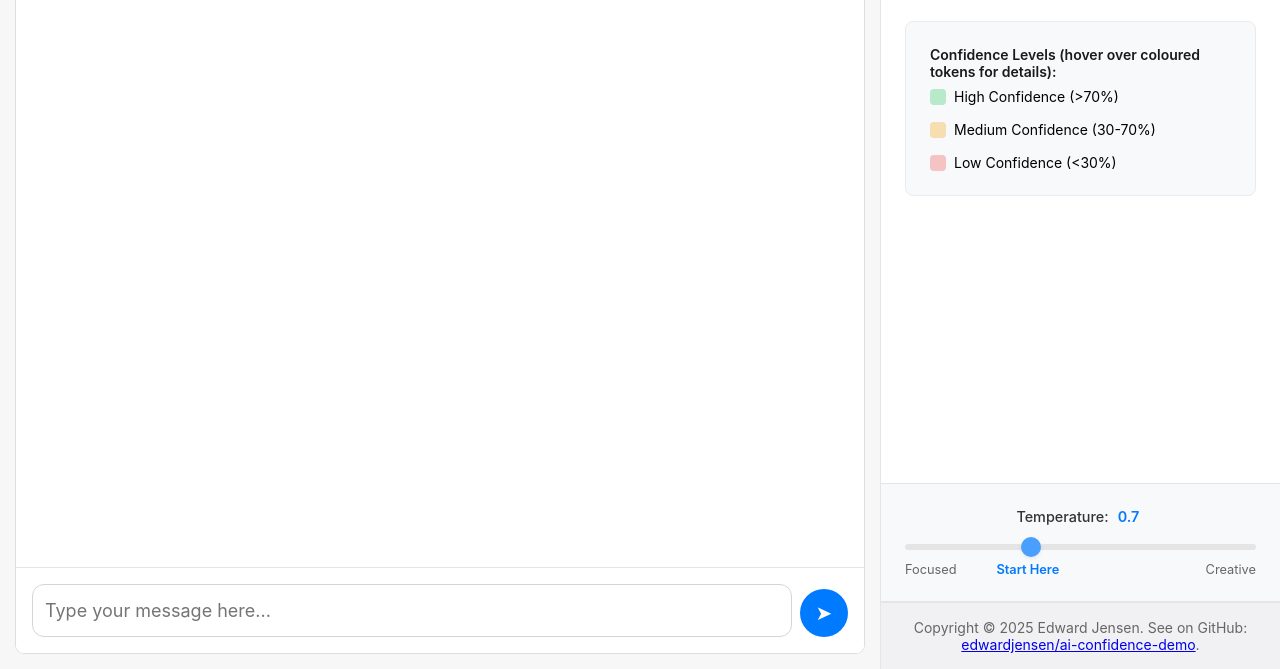
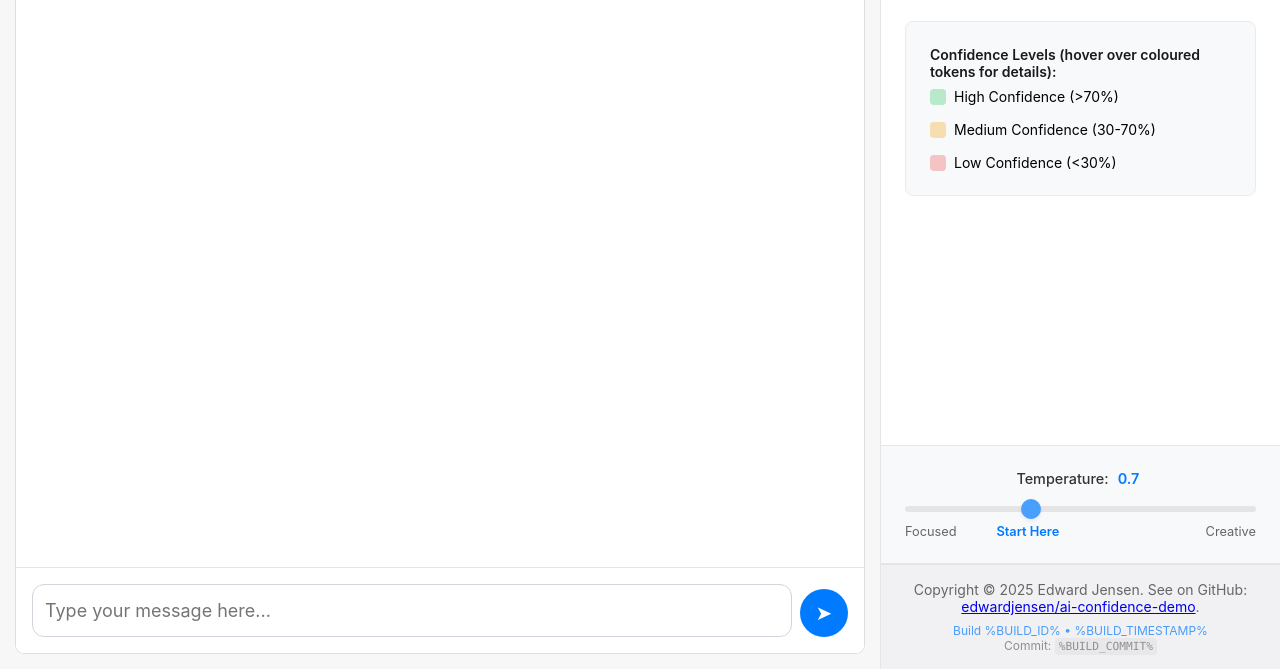
Before and after one commit to edwardjensen/ai-confidence-demo, a website: page public/index.html in a window 1280 px wide. Shown: the part 245-914 px from the top of the page. Drawn offline with Linux system fonts and the light colour scheme.

Commit message:
Add build information generation and display in footer

```diff
--- a/public/index.html
+++ b/public/index.html
@@ -79,6 +79,14 @@
 
                 <div class="footer-placeholder">
                     <p>Copyright &copy; 2025 Edward Jensen. See on GitHub: <a href="https://github.com/edwardjensen/ai-confidence-demo" target="_blank">edwardjensen/ai-confidence-demo</a>.</p>
+                    <div class="build-info">
+                        <p class="build-link">
+                            <a href="%BUILD_URL%" target="_blank" title="View build details">
+                                Build %BUILD_ID% • %BUILD_TIMESTAMP%
+                            </a>
+                        </p>
+                        <p class="commit-info">Commit: <code>%BUILD_COMMIT%</code></p>
+                    </div>
                 </div>
             </div>
         </div>
--- a/public/styles.css
+++ b/public/styles.css
@@ -578,6 +578,35 @@ div.main-layout div.sidebar div.sidebar-bottom {
     margin: 0;
 }
 
+.build-info {
+    margin-top: 0.5rem;
+    font-size: 0.75rem;
+    opacity: 0.7;
+}
+
+.build-link a {
+    color: #007aff;
+    text-decoration: none;
+    transition: opacity 0.2s ease;
+}
+
+.build-link a:hover {
+    opacity: 0.7;
+    text-decoration: underline;
+}
+
+.commit-info {
+    margin-top: 0.25rem;
+}
+
+.commit-info code {
+    font-family: 'SF Mono', Monaco, Consolas, monospace;
+    background: rgba(0, 0, 0, 0.05);
+    padding: 0.125rem 0.25rem;
+    border-radius: 3px;
+    font-size: 0.7rem;
+}
+
 /* Responsive design for mobile */
 @media (max-width: 768px) {
     .main-layout {
@@ -628,6 +657,10 @@ div.main-layout div.sidebar div.sidebar-bottom {
         padding: 0.75rem 1rem;
     }
 
+    .build-info {
+        font-size: 0.7rem;
+    }
+
     .production-notice {
         margin: 0.5rem;
     }
```
Also changed, not shown: .github/workflows/deploy.yml, 3 other files.
